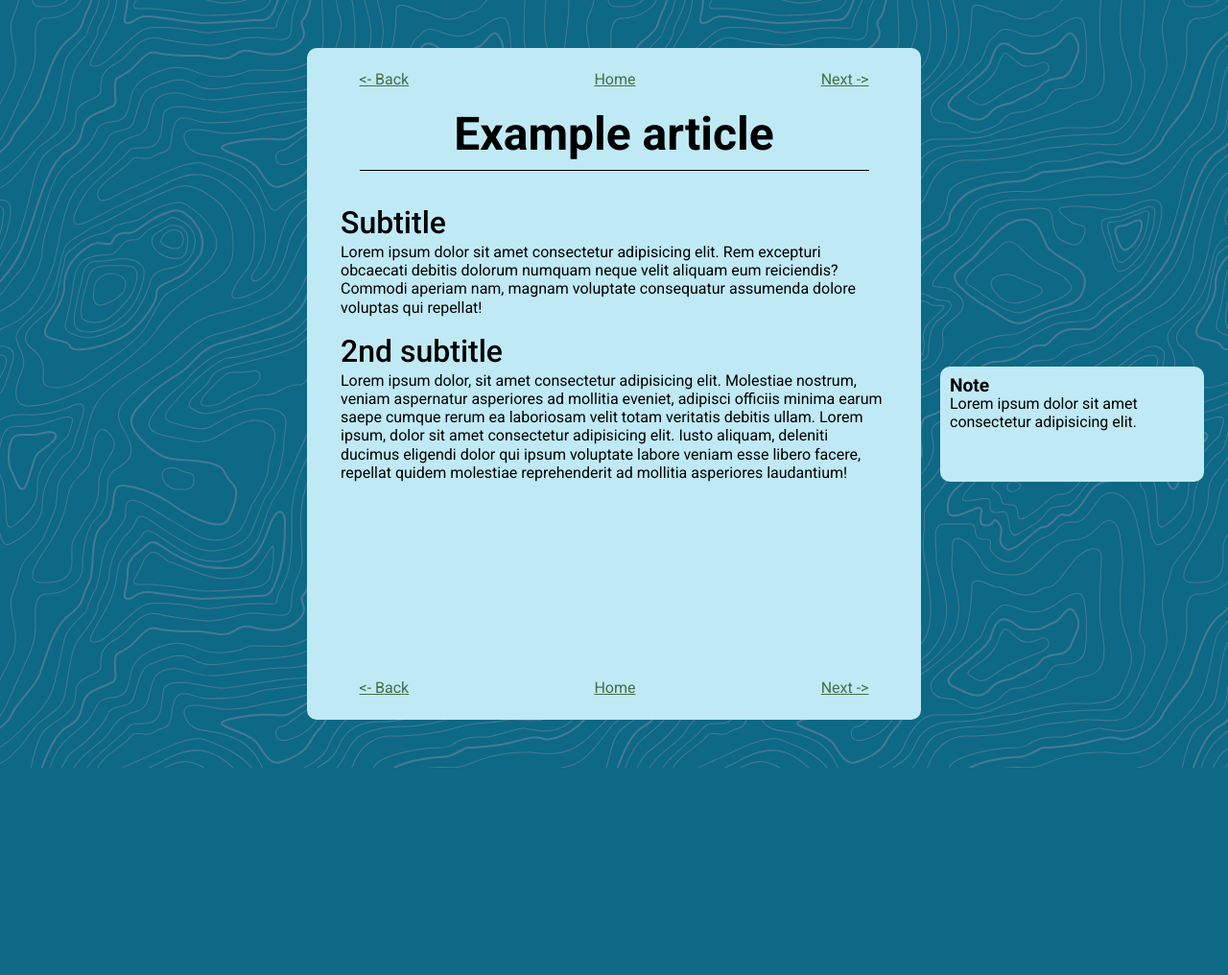
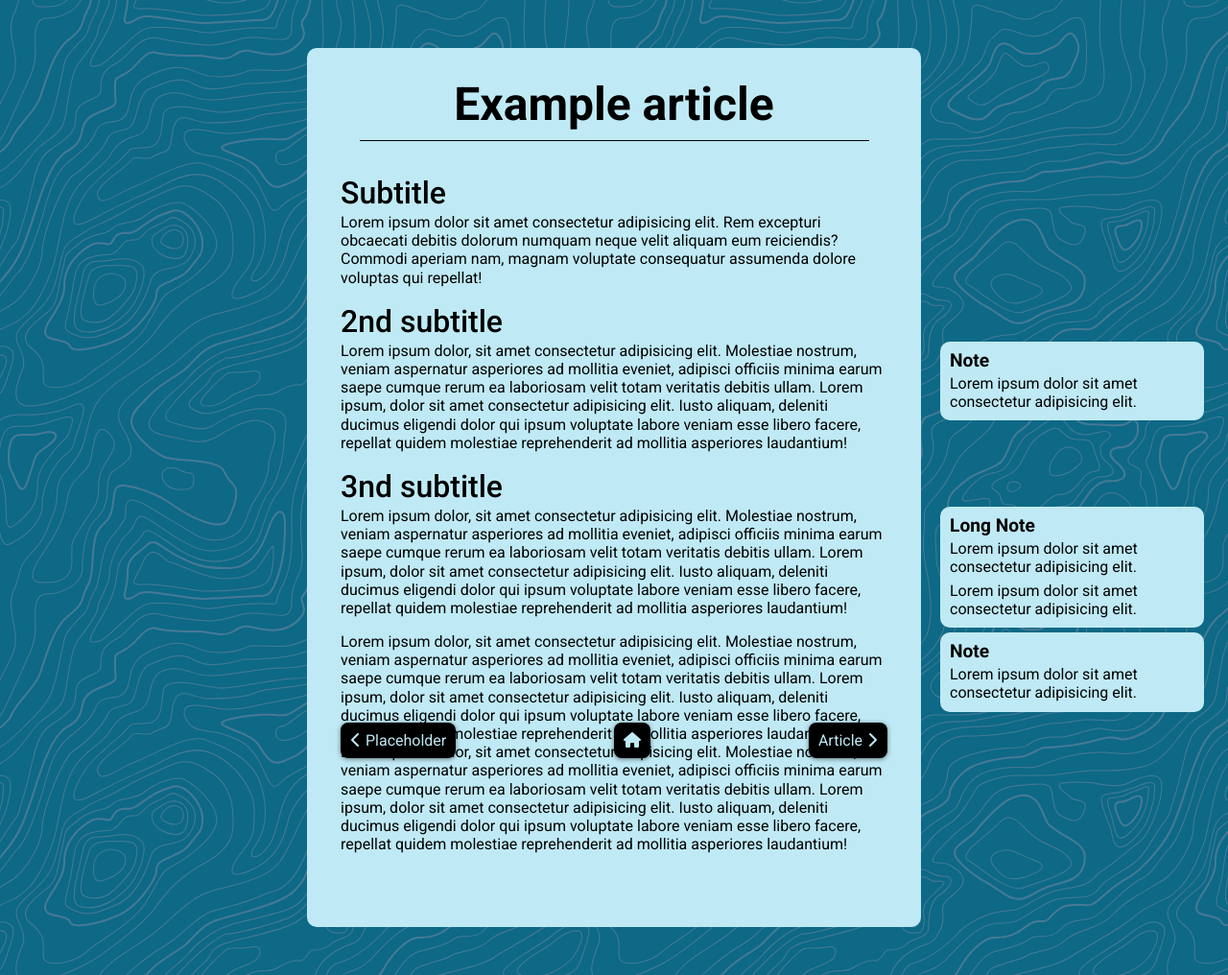
Before and after one commit to AAA1exa8/gex_clicker, a plain HTML site: page info/placeholder.html in a window 1280 px wide. Shown: the whole page at 96% size. Before the commit the page ends 800 px from the top, so only its background shows below. Drawn offline with Linux system fonts and the light colour scheme.

Commit message:
restyle wiki article

```diff
--- a/info/placeholder.html
+++ b/info/placeholder.html
@@ -21,11 +21,6 @@
 </head>
 <body class="topography-pattern">
     <div class="content">
-        <nav>
-            <a id="prev" href="/wiki.html"><- Back</a>
-            <a href="/wiki.html">Home</a>
-            <a id="next" href="/wiki.html">Next -></a>
-        </nav>
         <h1>Example article</h1>
         <hr>
         <main>
@@ -39,12 +34,31 @@
                     <p>Lorem ipsum dolor sit amet consectetur adipisicing elit.</p>
                 </aside>
             </section>
+            <h2>3nd subtitle</h2>
+            <section class="paragraph-with-aside">
+                <p>Lorem ipsum dolor, sit amet consectetur adipisicing elit. Molestiae nostrum, veniam aspernatur asperiores ad mollitia eveniet, adipisci officiis minima earum saepe cumque rerum ea laboriosam velit totam veritatis debitis ullam. Lorem ipsum, dolor sit amet consectetur adipisicing elit. Iusto aliquam, deleniti ducimus eligendi dolor qui ipsum voluptate labore veniam esse libero facere, repellat quidem molestiae reprehenderit ad mollitia asperiores laudantium!</p>
+                <aside>
+                    <h3>Long Note</h3>
+                    <p>Lorem ipsum dolor sit amet consectetur adipisicing elit.</p>
+                    <p>Lorem ipsum dolor sit amet consectetur adipisicing elit.</p>
+                </aside>
+            </section>
+            <section class="paragraph-with-aside">
+                <p>
+                    Lorem ipsum dolor, sit amet consectetur adipisicing elit. Molestiae nostrum, veniam aspernatur asperiores ad mollitia eveniet, adipisci officiis minima earum saepe cumque rerum ea laboriosam velit totam veritatis debitis ullam. Lorem ipsum, dolor sit amet consectetur adipisicing elit. Iusto aliquam, deleniti ducimus eligendi dolor qui ipsum voluptate labore veniam esse libero facere, repellat quidem molestiae reprehenderit ad mollitia asperiores laudantium!
+                    Lorem ipsum dolor, sit amet consectetur adipisicing elit. Molestiae nostrum, veniam aspernatur asperiores ad mollitia eveniet, adipisci officiis minima earum saepe cumque rerum ea laboriosam velit totam veritatis debitis ullam. Lorem ipsum, dolor sit amet consectetur adipisicing elit. Iusto aliquam, deleniti ducimus eligendi dolor qui ipsum voluptate labore veniam esse libero facere, repellat quidem molestiae reprehenderit ad mollitia asperiores laudantium!
+                </p>
+                <aside>
+                    <h3>Note</h3>
+                    <p>Lorem ipsum dolor sit amet consectetur adipisicing elit.</p>
+                </aside>
+            </section>
         </main>
         <div class="bottom">
             <nav>
-                <a id="prev" href="/wiki.html"><- Back</a>
-                <a href="/wiki.html">Home</a>
-                <a id="next" href="/wiki.html">Next -></a>
+                <a id="prev" href="/wiki.html"><i class="fa-solid fa-chevron-left"></i> Placeholder</a>
+                <a id="home" href="/wiki.html"><i class="fa-solid fa-house"></i></a>
+                <a id="next" href="/wiki.html">Article <i class="fa-solid fa-chevron-right"></i></a>
             </nav>
         </div>
     </div>
--- a/public/styles/wiki-article.css
+++ b/public/styles/wiki-article.css
@@ -9,10 +9,29 @@ nav {
     display: flex;
     justify-content: space-between;
     align-items: center;
-    padding: 0 5%;
+    padding: 0 10px;
+}
+
+nav > a, nav > a:link, nav > a:visited {
+    padding: 10px;
+    box-shadow: 0 1px 5px rgba(0,0,0,.5);
+    border-radius: 8px;
+    background-color: black;
+    color: #BFEAF5;
+    text-decoration: none;
+    transition-property: background-color transform border-radius;
+    transition-duration: 150ms;
+    transition-timing-function: ease;
+}
+
+nav > a:hover {
+    background-color: #1F1F1F;
+    transform: scale(1.05);
+    border-radius: 5px;
 }
 
 .bottom {
+    position: sticky;
     width: 100%;
     display: flex;
     flex-direction: column;
@@ -20,6 +39,7 @@ nav {
     flex-shrink: 0;
     justify-content: end;
     align-items: center;
+    bottom: 10px;
 }
 
 .paragraph-with-aside {
@@ -42,12 +62,23 @@ nav {
     margin-left: 55px;
     padding: 10px;
     border-radius: 10px;
-    margin-top: -5px;
+    height: fit-content;
+    gap: 5px;
 }
 
 h3 {
     font-size: 1.2rem;
     font-weight: 700;
+}
+
+@media (max-width: 750px) {
+    nav > a {
+        font-size: 0;
+    }
+
+    nav > a i {
+        font-size: 1rem;
+    }
 }
 
 @media (max-width: 650px) {
@@ -92,11 +123,38 @@ h3 {
         max-width: none;
         margin-left: 0;
     }
+
+    nav > a {
+        font-size: 0.9rem;
+    }
+
+    nav > a i {
+        font-size: 0.9rem;
+    }
+}
+
+@media (max-width: 400px) {
+    nav > a {
+        font-size: 0;
+    }
+
+    nav > a i {
+        font-size: 0.9rem;
+    }
 }
 
 @media (prefers-color-scheme: dark) {
     .paragraph-with-aside > aside {
         background-color: #07485B;
+    }
+
+    nav > a, nav > a:link, nav > a:visited {
+        background-color: #8EC7D2;
+        color: #07485B;
+    }
+
+    nav > a:hover {
+        background-color: #97d3df;
     }
 
     @media (max-width: 550px) {
```
